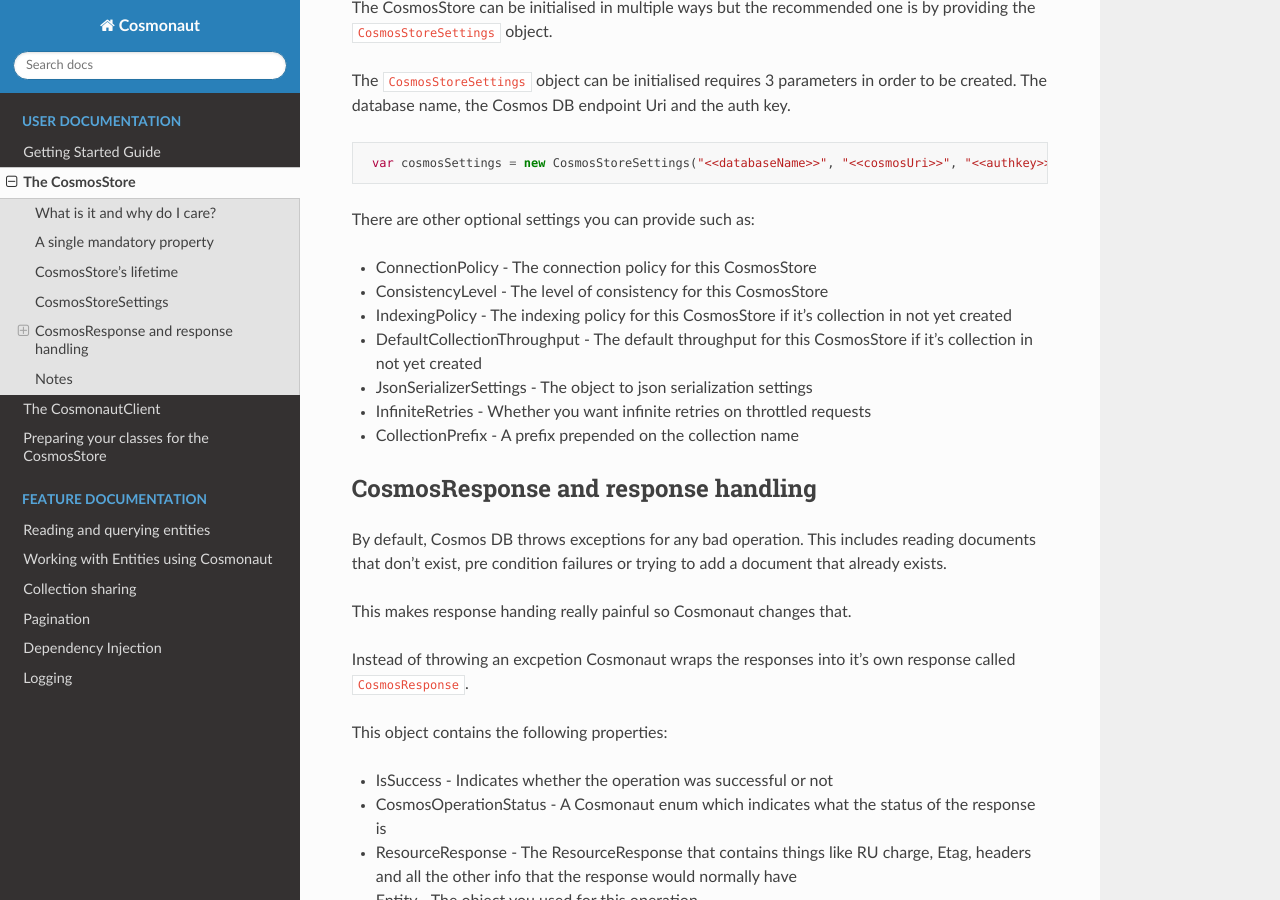
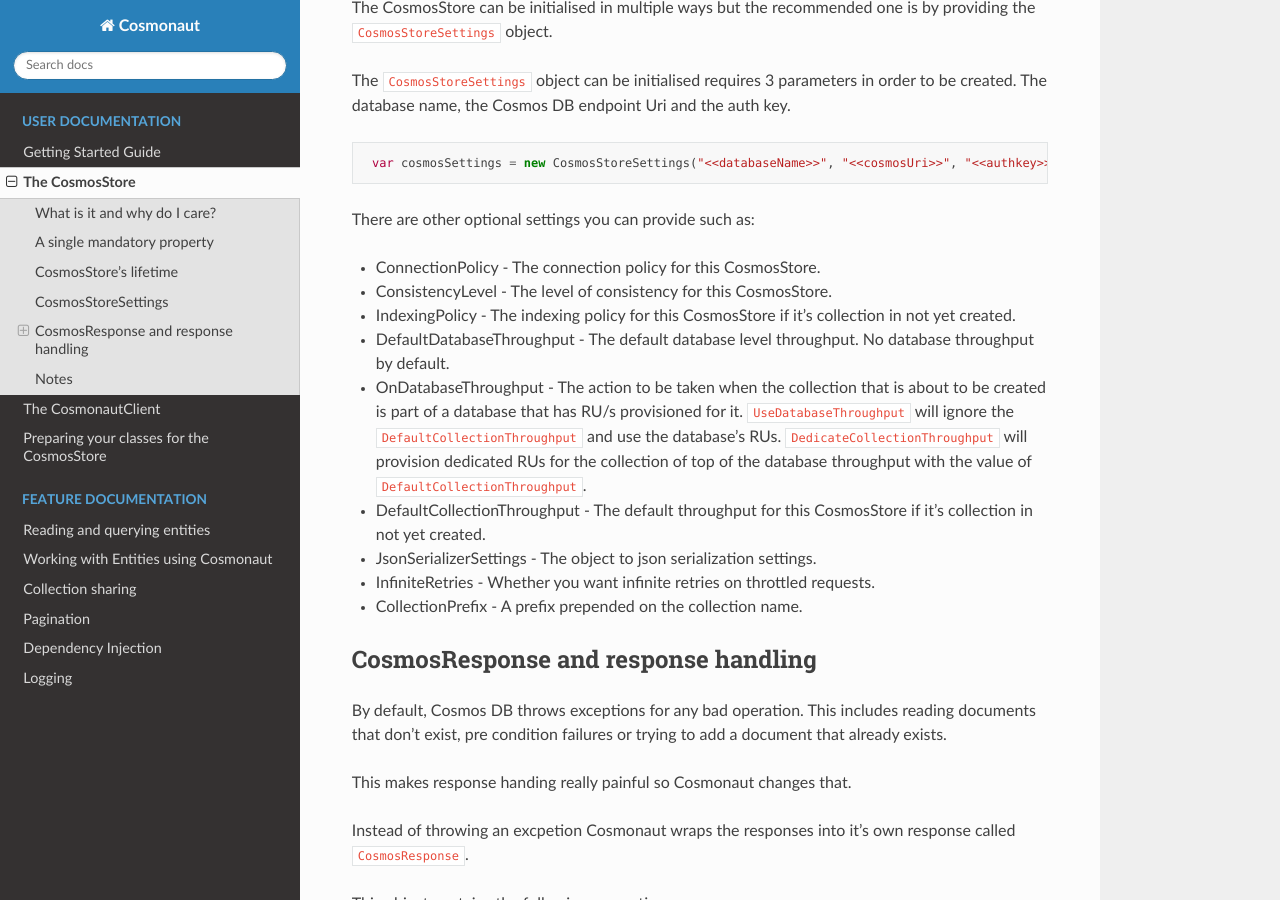
Before and after one commit to Elfocrash/Cosmonaut, a Sphinx documentation site: the page built from docs/The-CosmosStore.md, in a window 1280 px wide and 900 px high, scrolled down 1204 px. Built offline with Sphinx 7.4.7 and the Read the Docs theme 2.0.0, drawn with Linux system fonts in a browser that asks for light colours.

Commit message:
Added docs for the new CosmosStoreSettings properties

```diff
--- a/docs/The-CosmosStore.md
+++ b/docs/The-CosmosStore.md
@@ -41,13 +41,15 @@ The `CosmosStoreSettings` object can be initialised requires 3 parameters in ord
 
 There are other optional settings you can provide such as:
 
-* ConnectionPolicy - The connection policy for this CosmosStore
-* ConsistencyLevel - The level of consistency for this CosmosStore
-* IndexingPolicy - The indexing policy for this CosmosStore if it's collection in not yet created
-* DefaultCollectionThroughput - The default throughput for this CosmosStore if it's collection in not yet created
-* JsonSerializerSettings - The object to json serialization settings
-* InfiniteRetries - Whether you want infinite retries on throttled requests
-* CollectionPrefix - A prefix prepended on the collection name
+* ConnectionPolicy - The connection policy for this CosmosStore.
+* ConsistencyLevel - The level of consistency for this CosmosStore.
+* IndexingPolicy - The indexing policy for this CosmosStore if it's collection in not yet created.
+* DefaultDatabaseThroughput - The default database level throughput. No database throughput by default.
+* OnDatabaseThroughput - The action to be taken when the collection that is about to be created is part of a database that has RU/s provisioned for it. `UseDatabaseThroughput` will ignore the `DefaultCollectionThroughput` and use the database's RUs. `DedicateCollectionThroughput` will provision dedicated RUs for the collection of top of the database throughput with the value of `DefaultCollectionThroughput`.
+* DefaultCollectionThroughput - The default throughput for this CosmosStore if it's collection in not yet created.
+* JsonSerializerSettings - The object to json serialization settings.
+* InfiniteRetries - Whether you want infinite retries on throttled requests.
+* CollectionPrefix - A prefix prepended on the collection name.
 
 ### CosmosResponse and response handling
 
```
